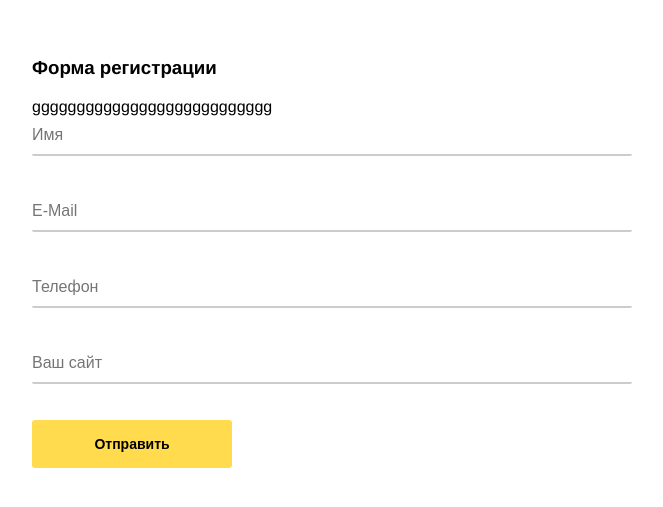
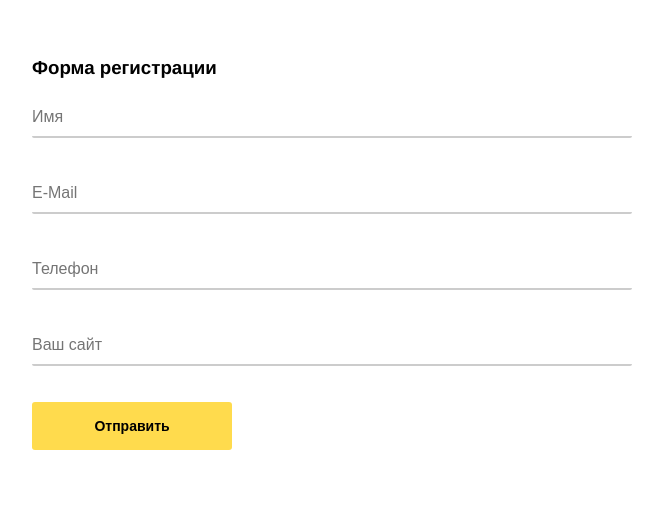
Before and after one commit to TretyakIrina/IrinaTretyak, a plain HTML site: page index.html in a window 1280 px wide. Shown: the part 231-738 px from the top of the page, without its empty margins (308-971 px from the left). Drawn offline with Linux system fonts and the light colour scheme.

Commit message:
My third commit

```diff
--- a/index.html
+++ b/index.html
@@ -18,7 +18,7 @@
         <div class="block">
             <form class="form" name="register" action="http://httpbin.org/post" method="POST">
                 <h3>Форма регистрации</h3>
-                ggggggggggggggggggggggggggg
+
                 <fieldset class="form__fieldset">
                     <div class="form__field">
                         <input class="form__input" type="text" name="name" pattern="^([А-Я]{1}[а-яё]{1,}|[А-Я]{1}[а-яё]{1,}-[А-Я]{1}[а-яё]{1,})$" placeholder="Имя" required />
```
